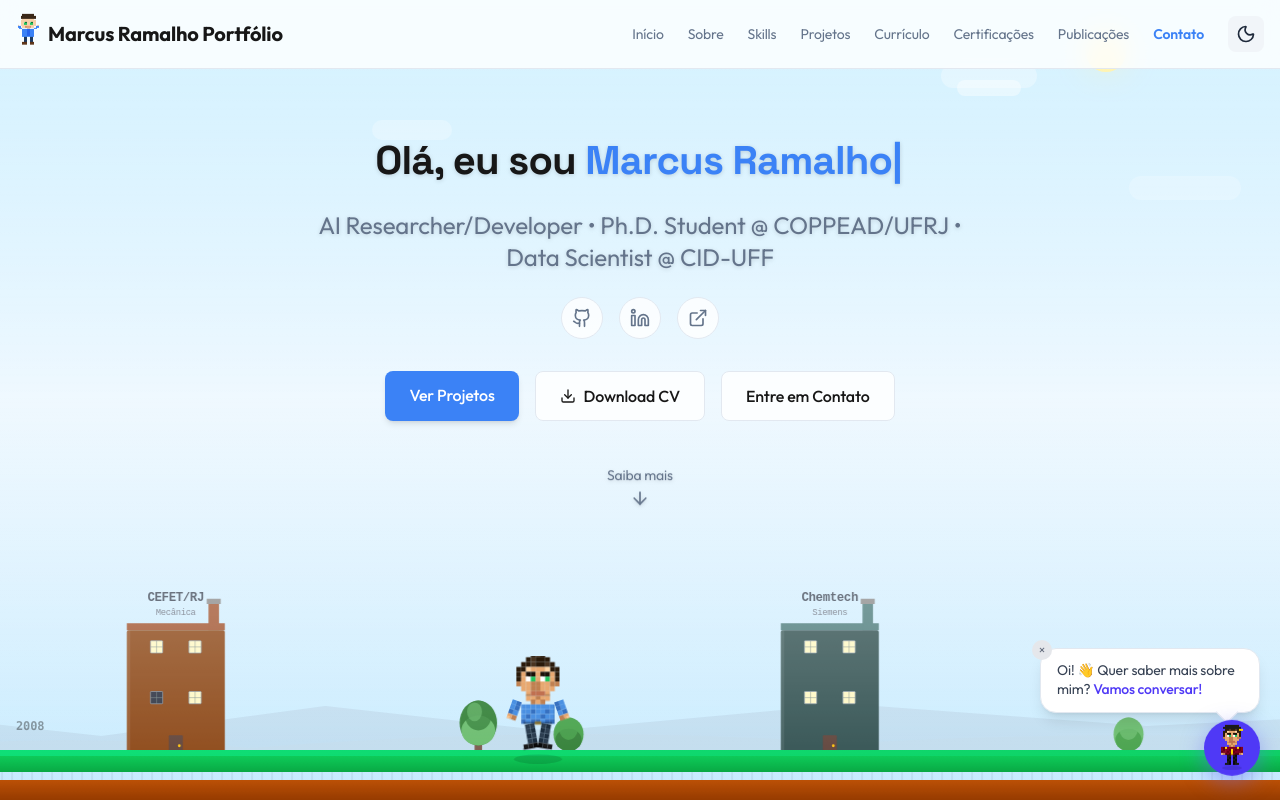
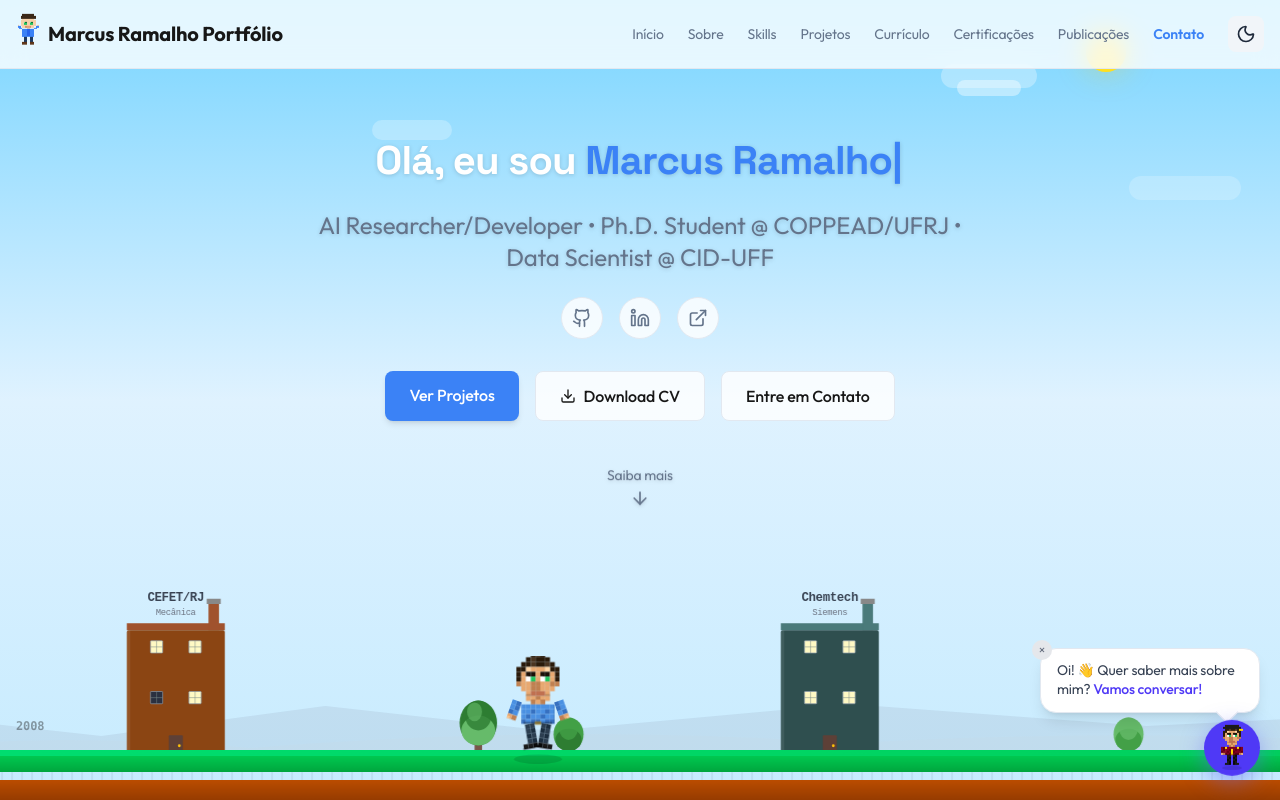
Before and after one commit to nextmarte/portfolio, a Next.js app: page / in a window 1280 px wide. Shown: the top 800 px of the page. Built offline with nearby package versions, Linux system fonts and the light colour scheme.

Commit message:
fix: update Hero component styles for improved readability

```diff
--- a/src/components/Hero.tsx
+++ b/src/components/Hero.tsx
@@ -50,11 +50,11 @@ export function Hero() {
       <HeroBackground />
 
       {/* Readability overlay — covers the text area, fades to transparent near the bottom */}
-      <div className="absolute inset-0 bg-gradient-to-b from-white/70 via-white/50 to-transparent dark:from-slate-900/80 dark:via-slate-900/50 dark:to-transparent pointer-events-none z-[5]" />
+      <div className="absolute inset-0 bg-gradient-to-b dark:from-slate-900/80 dark:via-slate-900/50 dark:to-transparent pointer-events-none z-[5]" />
 
       <div className="container mx-auto px-4 text-center relative z-10 pb-48 md:pb-56">
         <div className="animate-fade-in-up mb-6">
-          <h1 className="text-4xl md:text-6xl lg:text-7xl font-bold text-foreground mb-6 drop-shadow-sm">
+          <h1 className="text-4xl md:text-6xl lg:text-7xl font-bold text-white mb-6 drop-shadow-sm">
             Olá, eu sou{" "}
             <span className="text-primary">
               {displayedText}
```
